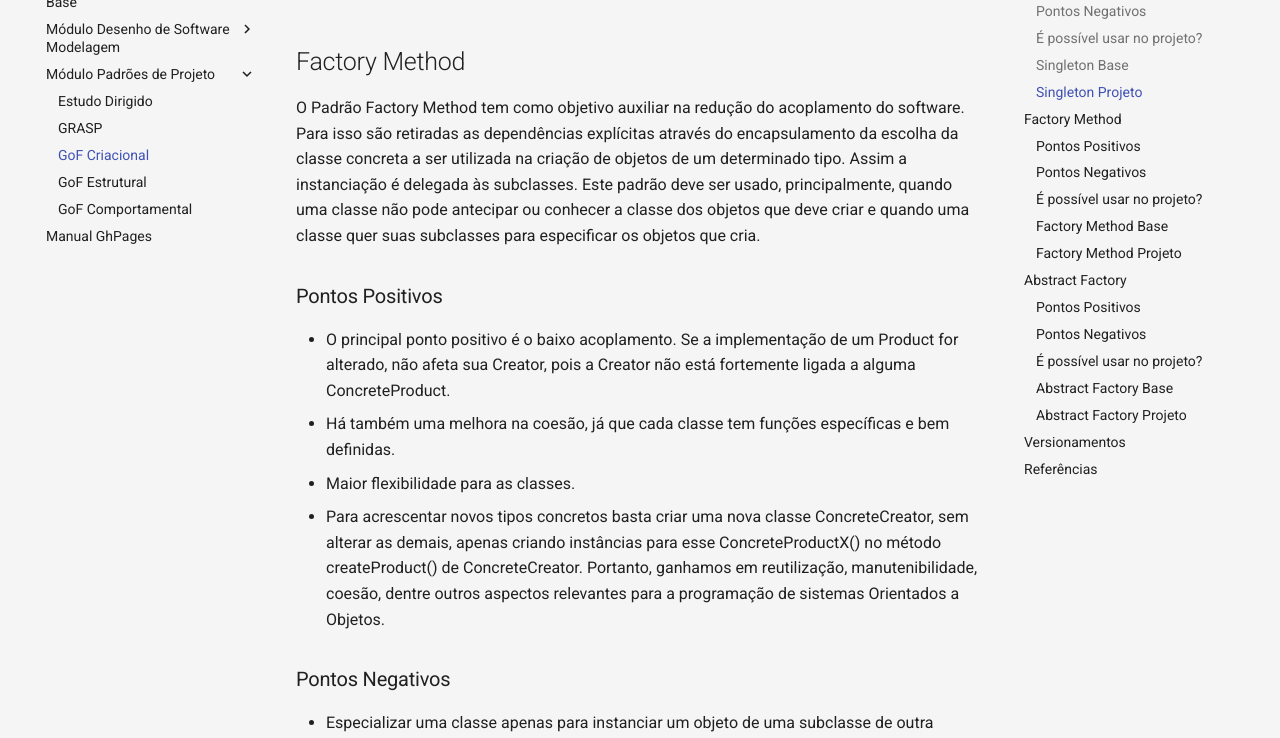
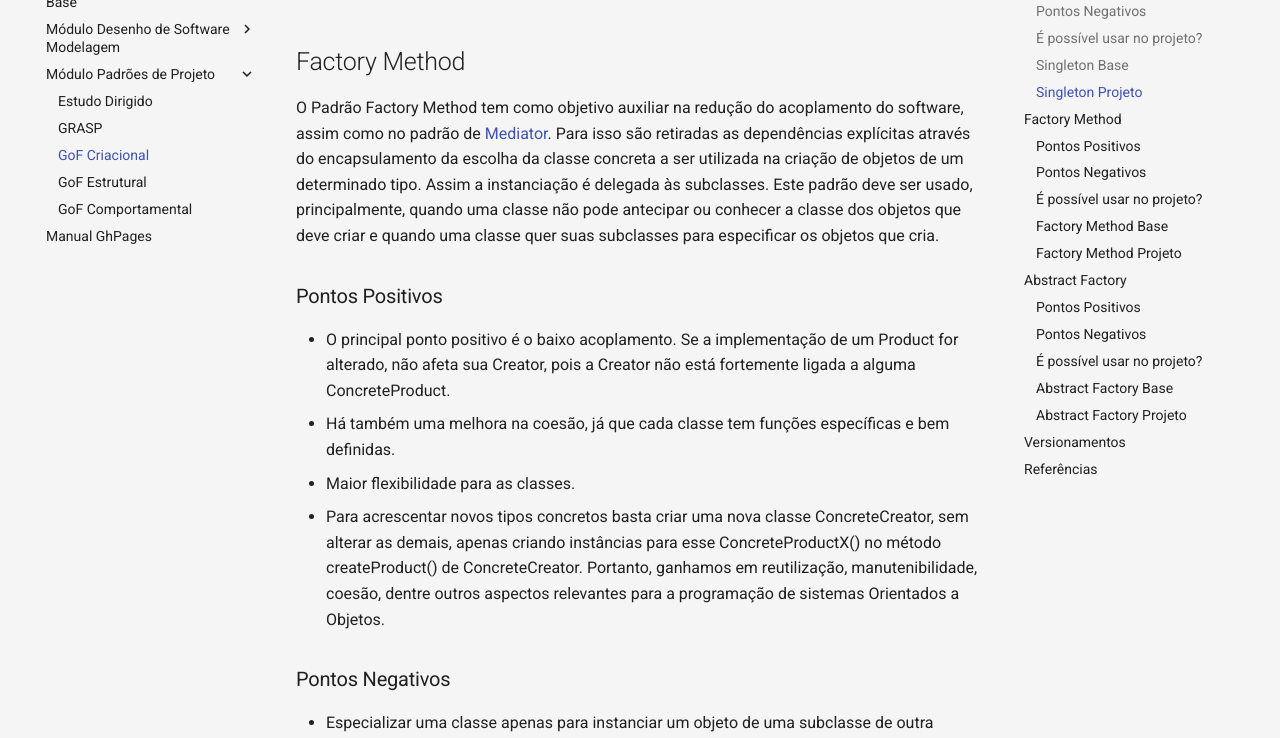
Before and after one commit to UnBArqDsw2021-1/2021.1_G3_PetStop_docs, an MkDocs documentation site: the page built from docs/padroes/gofCriacional/gofCriacional.md, in a window 1280 px wide and 900 px high, scrolled down 2031 px, cut to the strip 162-900 px from the top of the window. Built offline with MkDocs 1.6.1 and Material for MkDocs 9.7.7, drawn with Linux system fonts in a browser that asks for light colours; some of the changed text lies outside the part shown.

Commit message:
Revisão do Factory Method

```diff
--- a/docs/padroes/gofCriacional/gofCriacional.md
+++ b/docs/padroes/gofCriacional/gofCriacional.md
@@ -35,7 +35,7 @@ relacionam com outros objetos do sistema"</p>
 
 ## Factory Method
 
-O Padrão Factory Method tem como objetivo auxiliar na redução do acoplamento do software. Para isso são retiradas as dependências explícitas através do encapsulamento da escolha da classe concreta a ser utilizada na criação de objetos de um determinado tipo. Assim a instanciação é delegada às subclasses. Este padrão deve ser usado, principalmente, quando uma classe não pode antecipar ou conhecer a classe dos objetos que deve criar e quando uma classe quer suas subclasses para especificar os objetos que cria.
+O Padrão Factory Method tem como objetivo auxiliar na redução do acoplamento do software, assim como no padrão de [Mediator](../gofComportamental/gofComportamental.md#Mediator). Para isso são retiradas as dependências explícitas através do encapsulamento da escolha da classe concreta a ser utilizada na criação de objetos de um determinado tipo. Assim a instanciação é delegada às subclasses. Este padrão deve ser usado, principalmente, quando uma classe não pode antecipar ou conhecer a classe dos objetos que deve criar e quando uma classe quer suas subclasses para especificar os objetos que cria.
 
 ### Pontos Positivos
 
@@ -97,6 +97,7 @@ criando instâncias para esse ConcreteProductX() no método createProduct() de C
 |12/09/2021| 0.3 | Adição da descrição geral dos GoFs Criacionais | Gabriela Pivetta |
 |12/09/2021| 0.4 | Adição do Padrão Factory Method | Gabriela Pivetta |
 |14/09/2021| 0.5 | Adição do Padrão Abstract Factory | Paulo Gonçalves Lima |
+|16/09/2021| 0.6 | Revisão do Padrão Factory Method | Paulo Gonçalves Lima |
 
 ## Referências
 
```
Also changed, not shown: other parts of docs/padroes/gofCriacional/gofCriacional.md (+1 -0 lines).
